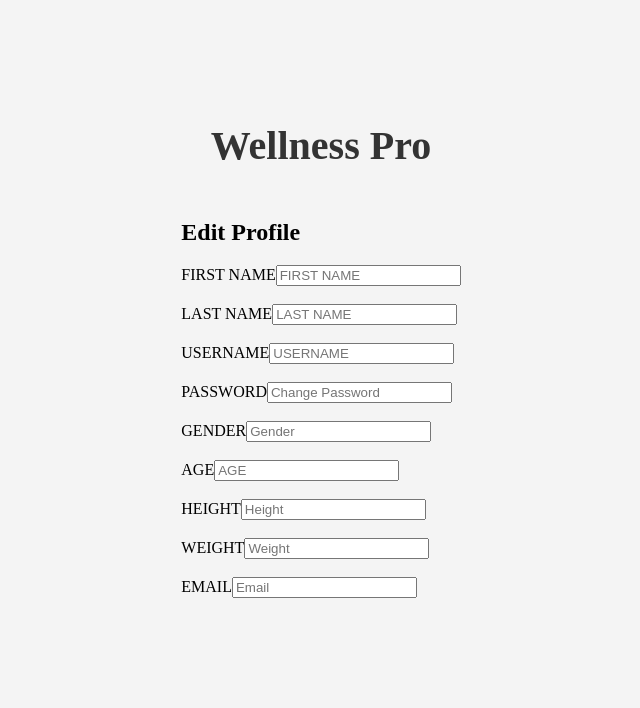
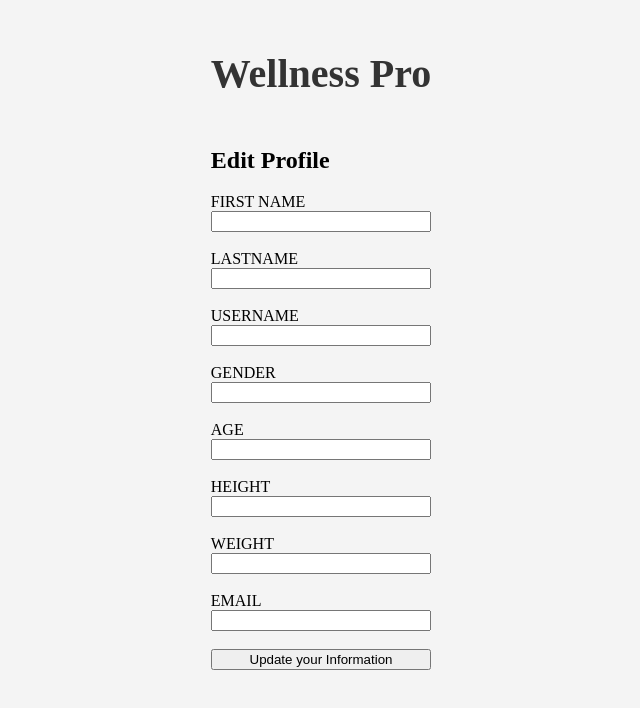
Before and after one commit to ZackAlaoui/COP4331_LargeProject, a React (Vite) app in the folder frontend/: page /editprofile in a window 1280 px wide. Shown: the top 708 px of the page, without its empty margins (319-959 px from the left). Built offline with nearby package versions, Linux system fonts and the light colour scheme.

Commit message:
modified home and server.js to add editing calories

```diff
--- a/frontend/src/components/EditProfile.tsx
+++ b/frontend/src/components/EditProfile.tsx
@@ -1,56 +1,222 @@
-import React, { useState } from "react";
+import React, { useEffect, useState } from "react";
 import App from "../App.tsx";
 import "./EditProfile.css";
+import { json } from "react-router-dom";
 
 function EditProfile() {
+  const [firstName, setFirstName] = React.useState("");
+  const [lastName, setLastName] = React.useState("");
+  const [userName, setUserName] = React.useState("");
+  const [password, setPassword] = React.useState("");
+  const [gender, setGender] = React.useState("");
+  const [age, setAge] = React.useState("");
+  const [height, setHeight] = React.useState("");
+  const [weight, setWeight] = React.useState("");
+  const [email, setEmail] = React.useState("");
+  const [message, setMessage] = React.useState("");
+
+  async function updateUserInfo(event: any): Promise<void> {
+    var storedData = localStorage.getItem("user_data");
+
+    if (!storedData) {
+      return;
+    }
+
+    var parsedData;
+    try {
+      parsedData = JSON.parse(storedData);
+
+      if (!parsedData.id) {
+        throw new Error("ID not found in parsed data");
+      }
+
+      var obj = {
+        id: parsedData.id,
+        FirstName: firstName,
+        LastName: lastName,
+        UserName: userName,
+        // Password : password,
+        Gender: gender,
+        Age: age,
+        Height: height,
+        Weight: weight,
+        Email: email,
+      };
+
+      console.log(obj);
+
+      //Converting our object to a string before sending to our API
+      var js = JSON.stringify(obj);
+
+      const response = await fetch(
+        "https://lp.largeprojectnutrition.fit/api/updateUserInfo",
+        {
+          method: "POST",
+          body: js,
+          headers: {
+            "Content-Type": "application/json",
+          },
+        }
+      );
+
+      const res = JSON.parse(await response.text());
+      console.log(res);
+
+      if (res.message === "Updated User") {
+        var userId = {
+          id: res.id,
+        };
+
+        localStorage.setItem("user_data", JSON.stringify(userId));
+        setMessage("Updated!");
+        return;
+      } else {
+        setMessage(res.message);
+        return;
+      }
+    } catch (error: any) {
+      alert(error.toString());
+      return;
+    }
+  }
+
+  useEffect(() => {
+    async function loadUserInfo() {
+      var storedData = localStorage.getItem("user_data");
+
+      if (!storedData) {
+        return;
+      }
+
+      var parsedData;
+      try {
+        parsedData = JSON.parse(storedData);
+        console.log(parsedData);
+
+        if (!parsedData.id) {
+          console.log("id not found");
+          throw new Error("ID not found in parsed data");
+        }
+
+        var obj = {
+          id: parsedData.id,
+        };
+
+        //Converting our object to a string before sending to our API
+        var js = JSON.stringify(obj);
+
+        const response = await fetch(
+          "https://lp.largeprojectnutrition.fit/api/getUserInfo",
+          {
+            method: "POST",
+            body: js,
+            headers: {
+              "Content-Type": "application/json",
+            },
+          }
+        );
+
+        const res = JSON.parse(await response.text());
+        console.log(res);
+
+        if (res.message === "Found") {
+          setFirstName(res.FirstName);
+          setLastName(res.LastName);
+          setUserName(res.UserName);
+          setGender(res.Gender);
+          setAge(res.Age);
+          setHeight(res.Height);
+          setWeight(res.Weight);
+          setEmail(res.Email);
+
+          var userId = {
+            id: res.id,
+          };
+
+          localStorage.setItem("user_data", JSON.stringify(userId));
+          return;
+        } else {
+          setMessage(res.message);
+          return;
+        }
+      } catch (error: any) {
+        alert(error.toString());
+        return;
+      }
+    }
+
+    loadUserInfo();
+  }, []); //This useEffect will run once when the component mounts
+
   return (
     <div className="containerEditProfile">
       <h2 id="editProfile">Edit Profile</h2>
-      <div className="Inputs">
-        FIRST NAME
-        <input type="text" placeholder="FIRST NAME" />
-      </div>
+      <label htmlFor="firstName">FIRST NAME</label>
+      <input
+        type="text"
+        id="firstName"
+        value={firstName || ""}
+        onChange={(e) => setFirstName(e.target.value)}
+      />
       <br />
-      <div className="Inputs">
-        LAST NAME
-        <input type="text" placeholder="LAST NAME" />
-      </div>
+      <label htmlFor="Lastname">LASTNAME </label>
+      <input
+        type="text"
+        id="Lastnamr"
+        value={lastName || ""}
+        onChange={(e) => setLastName(e.target.value)}
+      />
       <br />
-      <div className="Inputs">
-        USERNAME
-        <input type="text" placeholder="USERNAME" />
-      </div>
+      <label htmlFor="Username">USERNAME </label>
+      <input
+        type="text"
+        id="Username"
+        value={userName || ""}
+        onChange={(e) => setUserName(e.target.value)}
+      />
       <br />
-      <div className="Inputs">
-        PASSWORD
-        <input type="text" placeholder="Change Password" />
-      </div>
+      <label htmlFor="Gender">GENDER </label>
+      <input
+        type="text"
+        id="Gender"
+        value={gender || ""}
+        onChange={(e) => setGender(e.target.value)}
+      />
       <br />
-      <div className="Inputs">
-        GENDER
-        <input type="text" placeholder="Gender" />
-      </div>
+      <label htmlFor="Age">AGE </label>
+      <input
+        type="text"
+        id="Age"
+        value={age || ""}
+        onChange={(e) => setAge(e.target.value)}
+      />
       <br />
-      <div className="Inputs">
-        {" "}
-        AGE
-        <input type="text" placeholder="AGE" />
-      </div>
+      <label htmlFor="Height">HEIGHT </label>
+      <input
+        type="text"
+        id="Height"
+        value={height || ""}
+        onChange={(e) => setHeight(e.target.value)}
+      />
       <br />
-      <div className="Inputs">
-        HEIGHT
-        <input type="text" placeholder="Height" />
-      </div>
+      <label htmlFor="Weight">WEIGHT </label>
+      <input
+        type="text"
+        id="Weight"
+        value={weight || ""}
+        onChange={(e) => setWeight(e.target.value)}
+      />
       <br />
-      <div className="Inputs">
-        WEIGHT
-        <input type="text" placeholder="Weight" />
-      </div>
+      <label htmlFor="Email">EMAIL </label>
+      <input
+        type="text"
+        id="Email"
+        value={email || ""}
+        onChange={(e) => setEmail(e.target.value)}
+      />
       <br />
-      <div className="Inputs">
-        EMAIL
-        <input type="text" placeholder="Email" />
-      </div>
+      <span className="UpdateInfoSuccess">{message}</span>
+      <button onClick={updateUserInfo}>Update your Information</button>
     </div>
   );
 }
--- a/frontend/src/components/Home.tsx
+++ b/frontend/src/components/Home.tsx
@@ -72,6 +72,91 @@ function WellnessPro() {
   const handleWeightChange = (change: number): void => {
     setCurrentWeight(currentWeight + change);
   };
+
+  // Modify calories for different days of the week
+async function modifyCalories(event: any): Promise<void> {
+  event.preventDefault();
+
+  // Get user_data from local storage
+  var storedData = localStorage.getItem("user_data");
+
+  if (storedData) {
+    var parsedData = JSON.parse(storedData);
+    console.log(parsedData);
+  } else {
+    console.log("No data was found in local storage using user_data as key");
+    return;
+  }
+
+  // Get the day and new calorie count from the form or event
+  const { day, calories } = event.target; // Assuming day and calories are part of the form
+  if (!day || !calories) {
+    console.log("Day and calories are required");
+    return;
+  }
+
+  // Prepare the object with updated calories information
+  var obj = {
+    id: parsedData.id,
+    day: day,       // Example: 'Monday', 'Tuesday', etc.
+    calories: calories, // Updated calorie count
+  };
+
+  // Convert JavaScript object to a JSON string
+  var js = JSON.stringify(obj);
+
+  try {
+    // Send the updated calories data to the API
+    const response = await fetch("https://lp.largeprojectnutrition.fit/api/editCalories", {
+      method: "POST",
+      body: js,
+      headers: {
+        "Content-Type": "application/json",
+      },
+    });
+
+    var res = JSON.parse(await response.text());
+    console.log("Entire Response ", res);
+
+    // If the response indicates success, update the local storage
+    if (res.message === "Updated Calories") {
+      console.log("Response: ", res.message);
+
+      // Assuming you have the updated data, store it back in localStorage
+      var user = {
+        id: res.id,
+        caloriesData: res.updatedCaloriesData, // Assuming this is returned in the response
+      };
+
+      localStorage.setItem("user_data", JSON.stringify(user));
+      setMessage("Updated Calories");
+    } else {
+      setMessage(res.message); // Show any other message from the response
+    }
+  } catch (error: any) {
+    alert(error.toString());
+    return;
+  }
+}
+
+// This function can be used to modify calories for each day
+const handleCaloriesChange = (day: string, newCalories: number): void => {
+  // Get the current user data from localStorage
+  let storedData = localStorage.getItem("user_data");
+  if (storedData) {
+    let parsedData = JSON.parse(storedData);
+
+    // Modify the calories for the specified day
+    let updatedCaloriesData = parsedData.caloriesData || {};
+    updatedCaloriesData[day] = newCalories;
+
+    // Update localStorage with the new calories data
+    parsedData.caloriesData = updatedCaloriesData;
+    localStorage.setItem("user_data", JSON.stringify(parsedData));
+
+    console.log(`Updated calories for ${day}: ${newCalories}`);
+  }
+};
 
   const dailyCalories = {
     Sunday: 2200,
--- a/frontend/vite.config.ts
+++ b/frontend/vite.config.ts
@@ -4,7 +4,7 @@ import react from '@vitejs/plugin-react'
 // https://vite.dev/config/
 export default defineConfig({
   server:{
-  	port: 3000,
+  	port: 5000,
   },
   plugins: [react()],
 })
```
Also changed, not shown: 1 other file (tests, documents, lock files or other folders).
